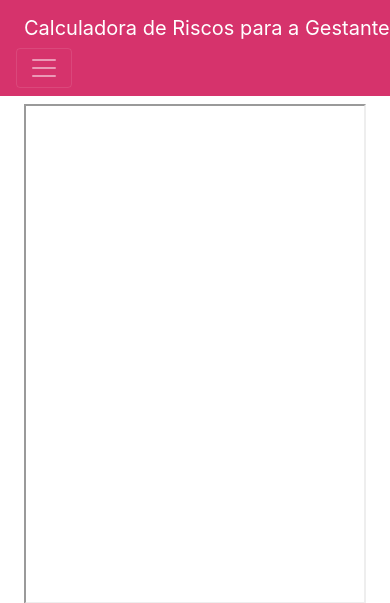
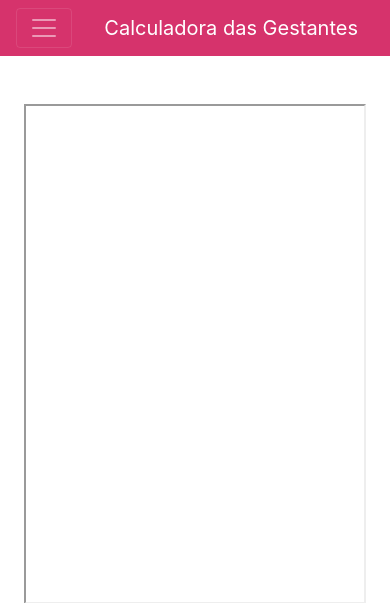
Before and after one commit to profsergiocosta/integrAI, a Django app: page /chat in a window 390 px wide. Shown: the top 603 px of the page. Run offline with Django 5.2, Linux system fonts and the light colour scheme; some libraries are stand-ins or nearby versions.

Commit message:
ajuste do menu hamburger

```diff
--- a/django_app/templates/partials/_header.html
+++ b/django_app/templates/partials/_header.html
@@ -1,11 +1,16 @@
 <nav class="navbar navbar-expand-lg navbar-dark fixed-top">
-    <a class="navbar-brand d-flex align-items-center" href="#">
-        <i class="fas fa-heartbeat mr-2"></i> Calculadora de Riscos para a Gestante
-    </a>
-    <button class="navbar-toggler" type="button" data-toggle="collapse" data-target="#navbarNav"
+
+
+    <button class="navbar-toggler order-0 me-2" type="button" data-toggle="collapse" data-target="#navbarNav"
         aria-controls="navbarNav" aria-expanded="false" aria-label="Toggle navigation">
         <span class="navbar-toggler-icon"></span>
     </button>
+
+
+    <a class="navbar-brand me-auto d-flex align-items-center" href="{% url 'index' %}">
+        <i class="fas fa-heartbeat me-2"></i> Calculadora das Gestantes
+    </a>
+
 
     <div class="collapse navbar-collapse" id="navbarNav">
         <!-- Links alinhados à esquerda -->
```
